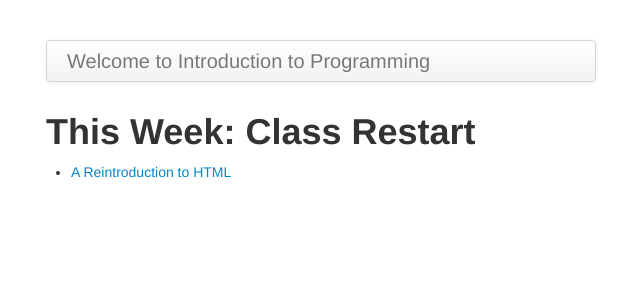
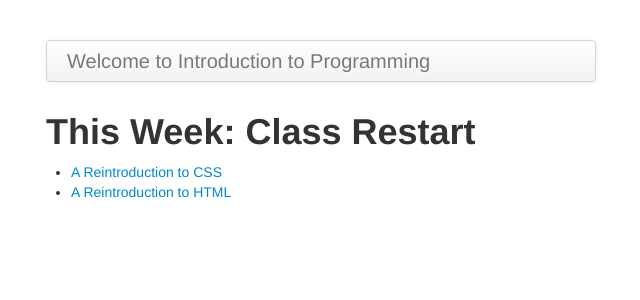
Before and after one commit to scholarsnyc/code-camp, a Jekyll site: the page built from index.html, in a window 1280 px wide. Shown: the top 300 px of the page, without its empty margins (319-959 px from the left). Built offline with Jekyll 4.4.1, drawn with Linux system fonts in a browser that asks for light colours.

Commit message:
Update index.html

```diff
--- a/index.html
+++ b/index.html
@@ -10,6 +10,7 @@ title : Welcome to Introduction to Programming
     <h1>This Week: Class Restart</h1>
 
     <ul>
+      <li><a href="https://gist.github.com/stevekinney/4751517">A Reintroduction to CSS</a></li>
       <li><a href="https://gist.github.com/4704079">A Reintroduction to HTML</a></li>
     </ul>
 
```
